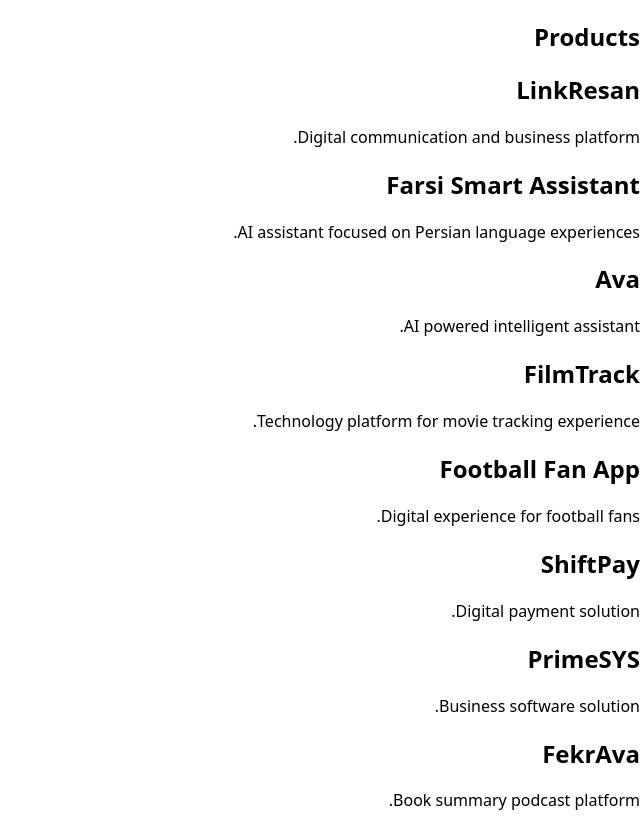
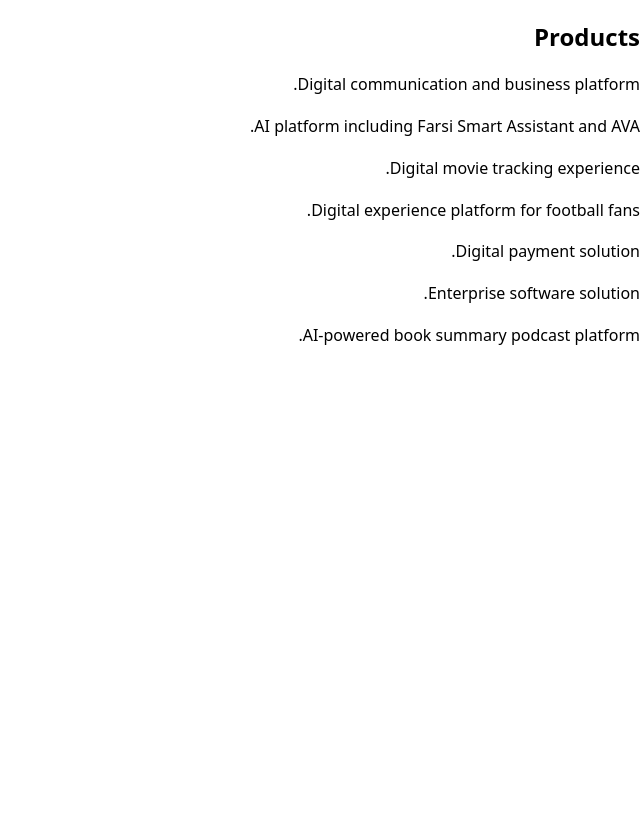
Before and after one commit to AmirMotefaker/amirmotefaker-site, a Next.js app in the folder apps/web/: page /en/products in a window 1280 px wide. Shown: the whole page, without its empty margins (640-1280 px from the left). After the commit the page ends 800 px from the top, so only its background shows below. Built offline with nearby package versions, Linux system fonts and the light colour scheme.

Commit message:
feat: integrate premium product content

```diff
--- /dev/null
+++ b/apps/web/content/products/farsio.ts
@@ -0,0 +1,33 @@
+export const farsio = {
+
+name:"Farsio",
+
+slug:"farsio",
+
+website:"https://farsio.ir",
+
+category:"Artificial Intelligence",
+
+description:
+"AI platform including Farsi Smart Assistant and AVA.",
+
+vision:
+"Creating intelligent Persian language experiences.",
+
+technologies:[
+"Artificial Intelligence",
+"Natural Language Processing",
+"Machine Learning"
+],
+
+features:[
+
+"Farsi Smart Assistant",
+
+"AVA AI Assistant"
+
+],
+
+status:"Active"
+
+};
--- /dev/null
+++ b/apps/web/content/products/filmtrack.ts
@@ -0,0 +1,24 @@
+export const filmtrack = {
+
+name:"FilmTrack",
+
+slug:"filmtrack",
+
+website:"https://filmtrack.ir",
+
+category:"Entertainment Technology",
+
+description:
+"Digital movie tracking experience.",
+
+vision:
+"Helping users organize and discover movies.",
+
+technologies:[
+"Web Platform",
+"Cloud"
+],
+
+status:"Active"
+
+};
--- /dev/null
+++ b/apps/web/content/products/football-fan-app.ts
@@ -0,0 +1,22 @@
+export const footballFanApp = {
+
+name:"Football Fan App",
+
+slug:"football-fan-app",
+
+category:"Sports Technology",
+
+description:
+"Digital experience platform for football fans.",
+
+vision:
+"Connecting football communities digitally.",
+
+technologies:[
+"Mobile Development",
+"Cloud"
+],
+
+status:"Active"
+
+};
--- a/apps/web/content/products/index.ts
+++ b/apps/web/content/products/index.ts
@@ -1,67 +1,20 @@
+import {linkresan} from "./linkresan";
+import {farsio} from "./farsio";
+import {filmtrack} from "./filmtrack";
+import {footballFanApp} from "./football-fan-app";
+import {shiftpay} from "./shiftpay";
+import {primesys} from "./primesys";
+import {zobdino} from "./zobdino";
+
+
 export const products = [
 
-{
-slug:"linkresan",
-title:"LinkResan",
-category:"Digital Platform",
-description:
-"Digital communication and business platform."
-},
-
-{
-slug:"farsi-smart-assistant",
-title:"Farsi Smart Assistant",
-category:"Artificial Intelligence",
-description:
-"AI assistant focused on Persian language experiences."
-},
-
-{
-slug:"ava",
-title:"Ava",
-category:"Artificial Intelligence",
-description:
-"AI powered intelligent assistant."
-},
-
-{
-slug:"filmtrack",
-title:"FilmTrack",
-category:"Entertainment Technology",
-description:
-"Technology platform for movie tracking experience."
-},
-
-{
-slug:"football-fan-app",
-title:"Football Fan App",
-category:"Sports Technology",
-description:
-"Digital experience for football fans."
-},
-
-{
-slug:"shiftpay",
-title:"ShiftPay",
-category:"FinTech",
-description:
-"Digital payment solution."
-},
-
-{
-slug:"primesys",
-title:"PrimeSYS",
-category:"Enterprise Software",
-description:
-"Business software solution."
-},
-
-{
-slug:"fekrava",
-title:"FekrAva",
-category:"Podcast & Knowledge",
-description:
-"Book summary podcast platform."
-}
+linkresan,
+farsio,
+filmtrack,
+footballFanApp,
+shiftpay,
+primesys,
+zobdino
 
 ];
--- /dev/null
+++ b/apps/web/content/products/linkresan.ts
@@ -0,0 +1,26 @@
+export const linkresan = {
+
+name:"LinkResan",
+
+slug:"linkresan",
+
+website:"https://linkresan.ir",
+
+category:"Digital Platform",
+
+description:
+"Digital communication and business platform.",
+
+vision:
+"Building smarter digital connections.",
+
+technologies:[
+"Next.js",
+".NET",
+"Cloud",
+"AI"
+],
+
+status:"Active"
+
+};
--- /dev/null
+++ b/apps/web/content/products/primesys.ts
@@ -0,0 +1,24 @@
+export const primesys = {
+
+name:"PrimeSYS",
+
+slug:"primesys",
+
+website:"https://primesys.ir",
+
+category:"Enterprise Software",
+
+description:
+"Enterprise software solution.",
+
+vision:
+"Creating efficient business systems.",
+
+technologies:[
+"Software Architecture",
+"Enterprise Systems"
+],
+
+status:"Active"
+
+};
--- /dev/null
+++ b/apps/web/content/products/shiftpay.ts
@@ -0,0 +1,24 @@
+export const shiftpay = {
+
+name:"ShiftPay",
+
+slug:"shiftpay",
+
+website:"https://shiftpay.ir",
+
+category:"FinTech",
+
+description:
+"Digital payment solution.",
+
+vision:
+"Simplifying financial experiences.",
+
+technologies:[
+"FinTech",
+"Cloud"
+],
+
+status:"Active"
+
+};
--- /dev/null
+++ b/apps/web/content/products/zobdino.ts
@@ -0,0 +1,25 @@
+export const zobdino = {
+
+name:"Zobdino",
+
+slug:"zobdino",
+
+website:"https://zobdino.ir",
+
+category:"AI Podcast & Knowledge",
+
+description:
+"AI-powered book summary podcast platform.",
+
+vision:
+"Making knowledge accessible through artificial intelligence.",
+
+technologies:[
+"Artificial Intelligence",
+"Audio Processing",
+"Content Generation"
+],
+
+status:"Active"
+
+};
```
